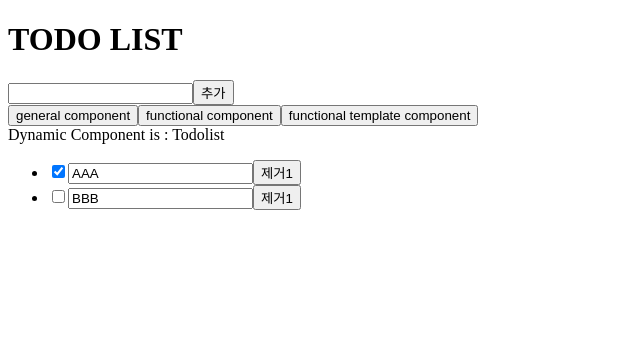
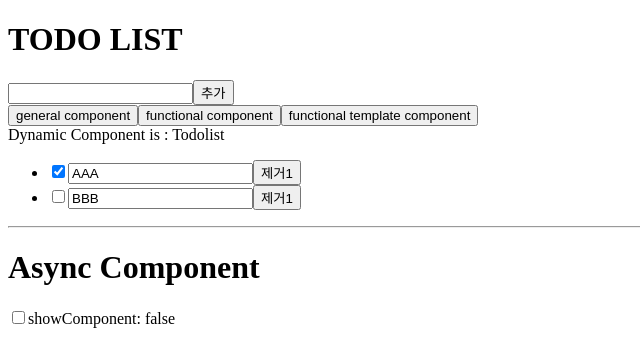
Before and after one commit to JUNWOO45/vue-practice, a Vue app: page / in a window 1280 px wide. Shown: the top 362 px of the page, without its empty margins (0-640 px from the left). Built offline with nearby package versions, Linux system fonts and the light colour scheme.

Commit message:
feat: Async Component

```diff
--- a/src/App.vue
+++ b/src/App.vue
@@ -13,6 +13,16 @@
     <keep-alive>
       <component :is="componentName" :todos="todos" />
     </keep-alive>
+
+    <hr />
+    <h1>Async Component</h1>
+    <div>
+      <label>
+        <input type="checkbox" v-model="showComponent" />
+        <span>showComponent: {{ showComponent }}</span>
+      </label>
+    </div>
+    <async-comp v-if="showComponent"></async-comp>
   </div>
 </template>
 <script>
@@ -25,7 +35,8 @@ export default {
   components: {
     Todolist,
     FunctionalTodolist,
-    FunctionalTemplateTodolist
+    FunctionalTemplateTodolist,
+    AsyncComp: () => import("@/components/AsyncComp")
   },
   data() {
     return {
@@ -42,7 +53,8 @@ export default {
         }
       ],
       newTodoTitle: "",
-      componentName: "Todolist"
+      componentName: "Todolist",
+      showComponent: false
     };
   },
   methods: {
--- /dev/null
+++ b/src/components/AsyncComp.vue
@@ -0,0 +1,3 @@
+<template>
+  <div>I am async component!</div>
+</template>
```
